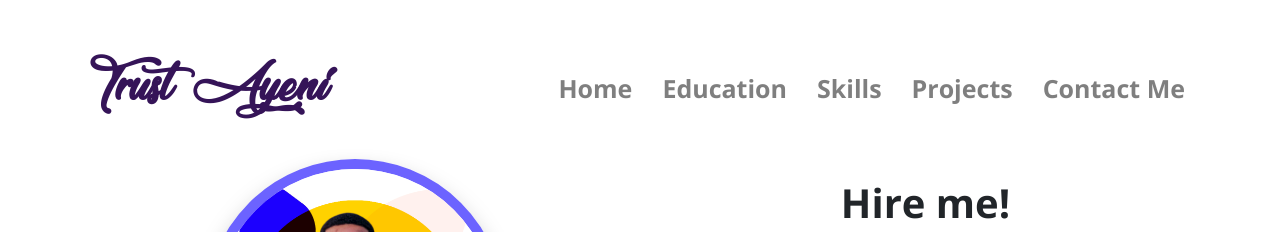
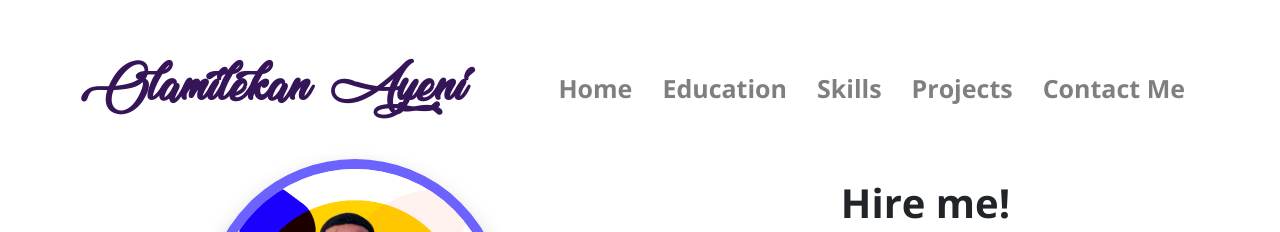
Before and after one commit to Trust-Ayeni/trust.github.io, a plain HTML site: page contact.html in a window 1280 px wide. Shown: the top 232 px of the page. Drawn offline with nearby package versions, Linux system fonts and the light colour scheme; a web font is replaced by a local one.

Commit message:
Update contact.html

```diff
--- a/contact.html
+++ b/contact.html
@@ -30,7 +30,7 @@
 <body class="container-fluid body_section">
     <header>
         <nav class="navbar navbar-expand-lg navbar-light ">
-            <a class="navbar-brand brand-name" href="#">Trust Ayeni</a>
+            <a class="navbar-brand brand-name" href="#">Olamilekan Ayeni</a>
             <button class="navbar-toggler" type="button" data-toggle="collapse" data-target="#navbarSupportedContent"
                 aria-controls="navbarSupportedContent" aria-expanded="false" aria-label="Toggle navigation">
                 <span class="navbar-toggler-icon"></span>
```
